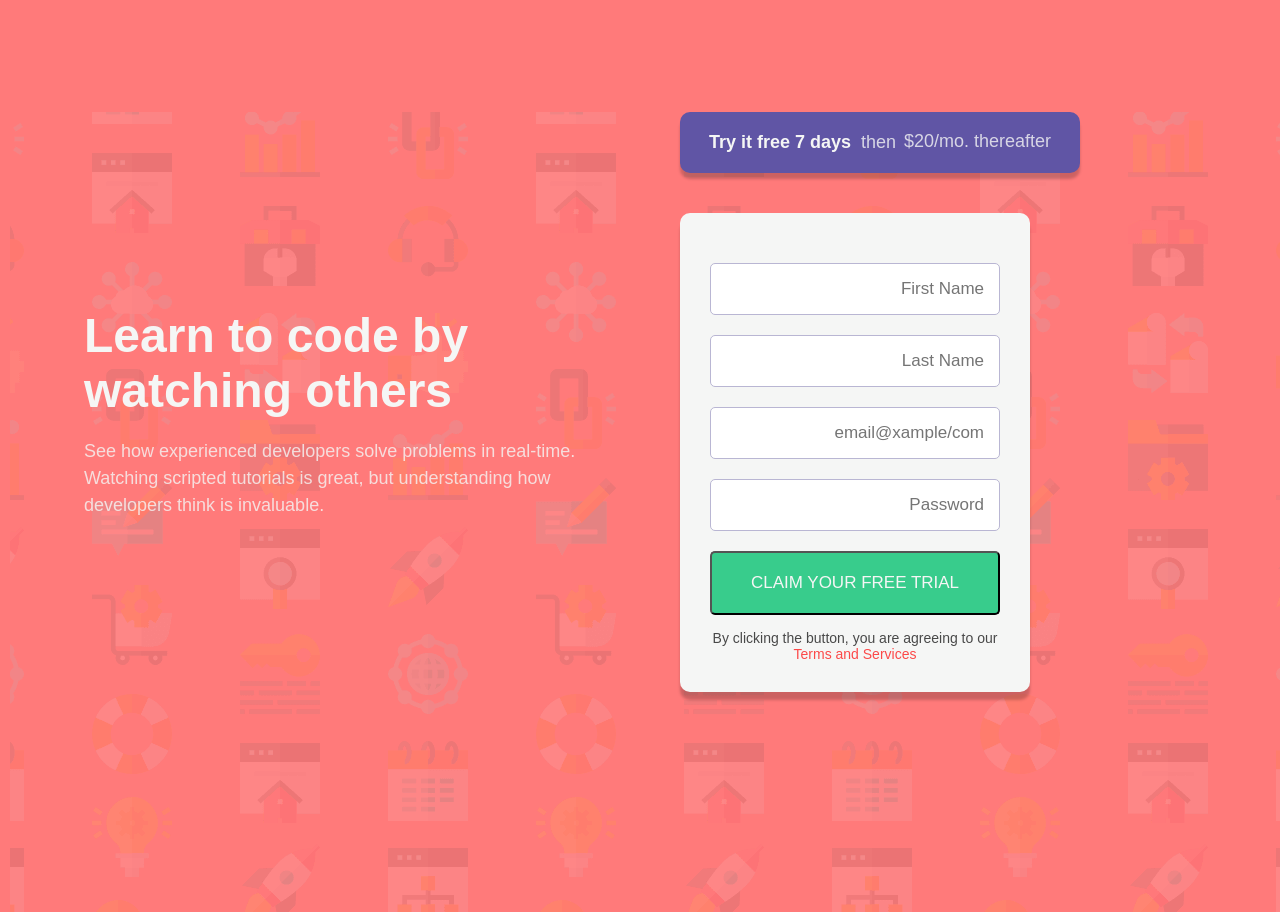
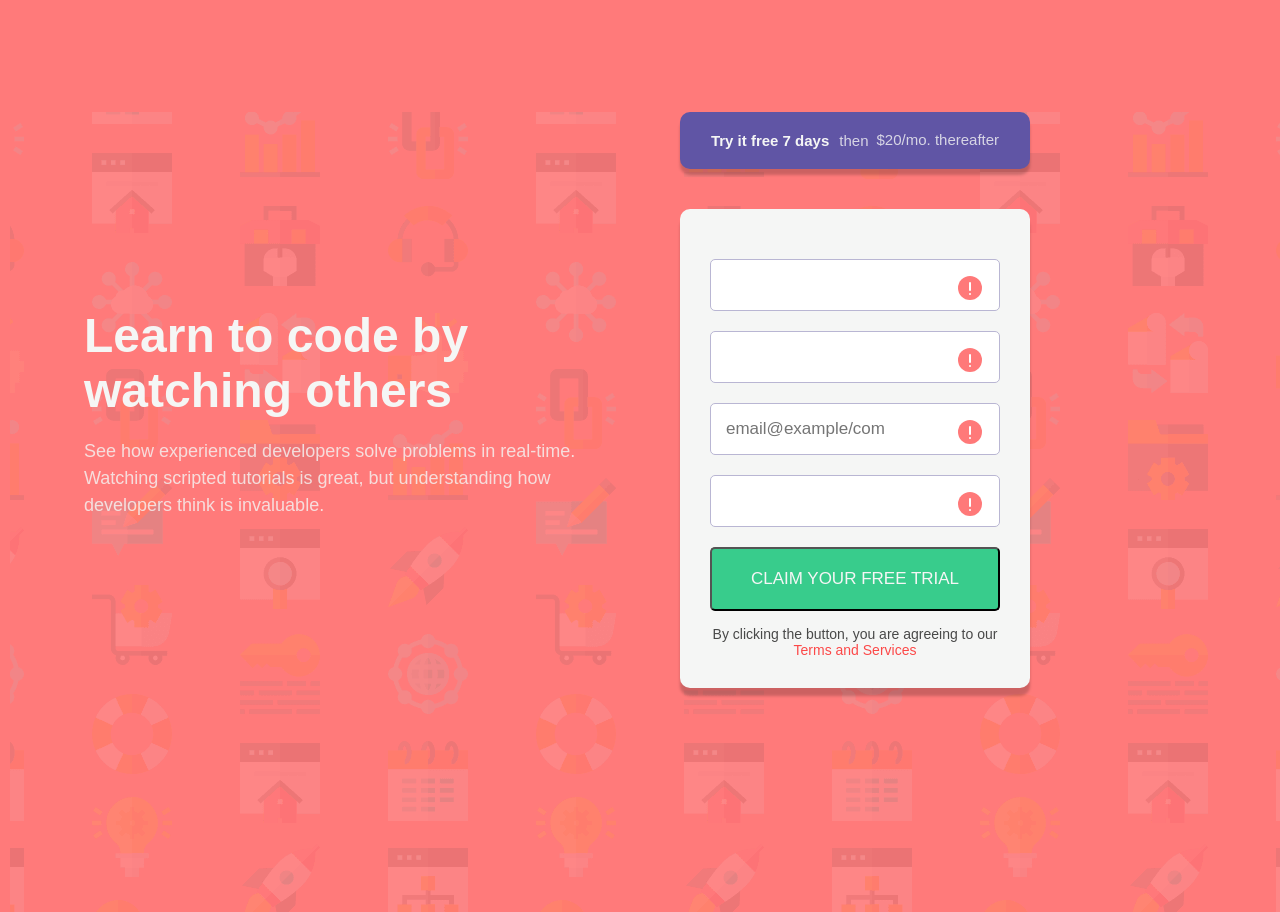
Before and after one commit to teshcodes/sign-up-form, a plain HTML site: page index.html in a window 1280 px wide. Drawn offline with Linux system fonts and the light colour scheme.

Commit message:
Finalizing and necessary styling implemented

```diff
--- a/index.html
+++ b/index.html
@@ -42,19 +42,19 @@
 
       <form class="trial-form">
         <div class="input-field firstname">
-          <input type="text" id="firstName" placeholder="First Name">
+          <input type="text" id="firstName" class="input-with-icon" placeholder="First Name">
           <div class="error-message" style="display: none;"></div>
         </div>
         <div class="input-field lastname">
-          <input type="text" id="lastName" placeholder="Last Name">
+          <input type="text" id="lastName" class="input-with-icon" placeholder="Last Name">
           <div class="error-message" style="display: none;"></div>
         </div>
         <div class="input-field email">
-          <input type="email" id="email" placeholder="email@xample/com">
+          <input type="email" id="email" class="input-with-icon" placeholder="email@example/com">
           <div class="error-message email" style="display: none;"></div>
         </div>
         <div class="input-field passowrd">
-          <input type="password" id="password" placeholder="Password">
+          <input type="password" id="password" class="input-with-icon" placeholder="Password">
           <div class="error-message password" style="display: none;"></div>
         </div>
         <button type="submit" class="free-trial">Claim your free trial</button>
--- a/style.css
+++ b/style.css
@@ -86,6 +86,39 @@ header {
     box-sizing: border-box;
 }
 
+/* Input field styling */
+.trial-form input {
+    width: 100%;
+    padding: 15px;
+    font-size: 12px;
+    border: 1.2px solid hsl(246, 25%, 77%);
+    border-radius: 5px;
+    box-sizing: border-box;
+    text-align: left;
+    outline: none;
+    background-repeat: no-repeat;
+    background-position: right 15px center; /* Position the icon */
+}
+
+/* Add icons to placeholders */
+.input-with-icon::placeholder {
+    text-align: left;
+    background-image: url(images/icon-error.svg);
+    background-repeat: no-repeat;
+    background-position: right 2px center; /* position the icon */
+}
+
+#email::placeholder {
+    padding: 0px;
+}
+
+/* hide icon on mobile */
+@media only screen and (max-width: 1024px) {
+    .input-with-icon::placeholder {
+        background-image: none;
+    }
+}
+
 .input-field {
     margin-top: 20px;
 }
@@ -162,6 +195,7 @@ header {
 
 .trial-form .input-field.error .error-message {
     display: block;
+    text-align: left;
 }
 
 /* Toast message styling */
@@ -242,10 +276,11 @@ header {
         right: auto;
         transform: none;
         margin-top: 60px;
-        width: 400px;
+        width: 350px;
         display: flex;
         align-items: center;
         justify-content: center;
+        font-size: 15px;
     }
 
     .trial-button .thereafter {
@@ -301,4 +336,23 @@ header {
     .error-message.password {
         margin-left: 36%;
     }
+
+    #email::placeholder {
+        text-align: left;
+    }
+
+    /* Hide placeholder text on desktop for specific inputs */
+    .input-with-icon#firstName::placeholder,
+    .input-with-icon#lastName::placeholder,
+    .input-with-icon#password::placeholder {
+        color: transparent; /* Make placeholder text transparent */
+    }
+
+    #firstName::placeholder,
+    #lastName::placeholder,
+    #email::placeholder,
+    #password::placeholder {
+        height: 40px;
+        padding-top: 15px;
+    }
 }
```
Also changed, not shown: design/Screenshot 2024-12-30 112939.png (added), 1 other file.
